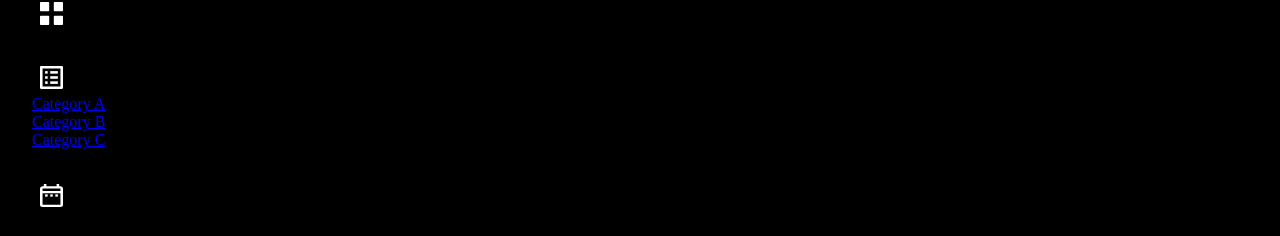
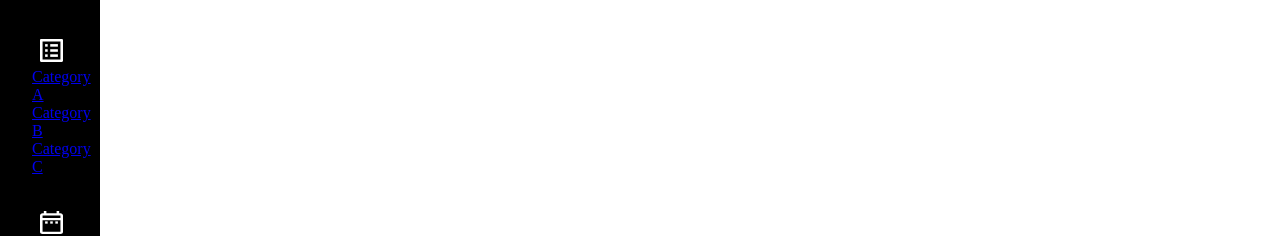
Before and after one commit to ACavalletto/devhub-frontend, a React (Create React App) app: page /dashboard in a window 1280 px wide. Both pictures are taken after a click on the button 51 px from the left and 359 px from the top of the page. Shown: the part 280-516 px from the top of the page. Built offline with nearby package versions, Linux system fonts and the light colour scheme.

Commit message:
added collapsible functionality to category-btn

```diff
--- a/src/components/Sidebar/CategoryBtn.js
+++ b/src/components/Sidebar/CategoryBtn.js
@@ -1,12 +1,21 @@
 import { Link } from 'react-router-dom'
 import category from '../../assets/category.svg'
+
+const collapsible = (e) => {
+  let target = e.target.parentElement;
+  let links = target.nextSibling;
+  console.log(links)
+  links.style.display === 'block' ? links.style.display = 'none': links.style.display='block'
+
+}
 
 const CategoryBtn = (props) => {
   // Collapse/Expand functionality built here
   return (
     <div className='categories'>
-      <button className='category-btn'><img src={category}/></button>
+      <button className='category-btn' onClick={collapsible}><img src={category}/></button>
       {/* the URI's are placeholders for now */}
+      <div className="category-links" style={{ display: 'none'}}>
       <Link to='/categorya'>
         <div>Category A</div>
       </Link>
@@ -15,7 +24,8 @@ const CategoryBtn = (props) => {
       </Link>
       <Link to='/categoryc'>
         <div>Category C</div>
-      </Link>
+        </Link>
+      </div>
     </div>
   )
 }
--- a/src/style/sidebar.css
+++ b/src/style/sidebar.css
@@ -1,3 +1,7 @@
+.sidebar{
+    width: 100px;
+    height: 90vh;
+}
 nav{
     display:flex;
     flex-direction: column;
```
